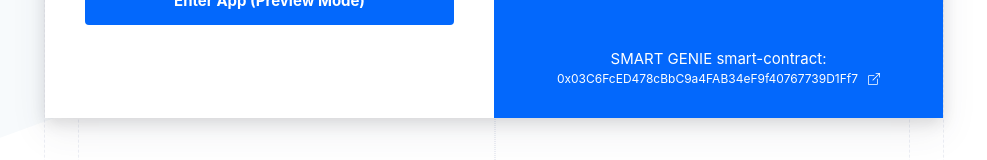
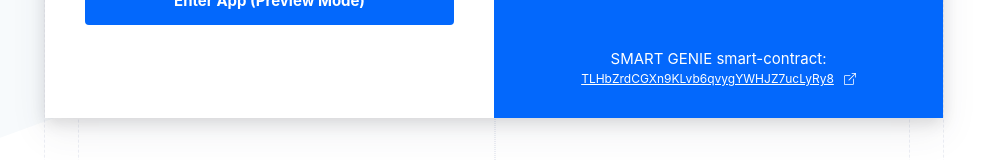
Before and after one commit to SMART-GENIE/SMART-GENIE.github.io, a React (Create React App) app: page / in a window 1280 px wide. Shown: the part 522-682 px from the top of the page, without its empty margins (146-1133 px from the left). Built offline with nearby package versions, Linux system fonts and the light colour scheme.

Commit message:
smart contract mainnet linked commit

```diff
--- a/src/App.js
+++ b/src/App.js
@@ -34,6 +34,7 @@
           to={"/"}
           render={() => (authStatus == "LOGGEDIN" ? <Console /> : <Auth />)}
         />
+
       </BrowserRouter>
   );
 };
--- a/src/Components/Login/Login.jsx
+++ b/src/Components/Login/Login.jsx
@@ -373,13 +373,14 @@
 
                     <div className="Bottom">
                       <p className="log2con">SMART GENIE smart-contract:</p>
-                      <p className="open">
-                        0x03C6FcED478cBbC9a4FAB34eF9f40767739D1Ff7
+                      <a href={`https://tronscan.org/#/contract/${Utils?.contractAddress}`} style={{color:"white"}} className="open">
+                        {Utils?.contractAddress}
+                        {/* 0x03C6FcED478cBbC9a4FAB34eF9f40767739D1Ff7 */}
                         <BsBoxArrowUpRight
                           style={{ marginLeft: 10, marginBottom: 1 }}
                           size="12px"
                         />
-                      </p>
+                      </a>
                     </div>
                   </div>
                 </div>
--- a/src/Components/Lostprofits/Table.jsx
+++ b/src/Components/Lostprofits/Table.jsx
@@ -34,7 +34,7 @@
               <tr>
                 <td className="tbval">{index + 1}</td>
                 <td className="tbval">
-                  <a href="#">{item.address}</a>
+                <a href={`https://tronscan.org/#/address/${item.address}`}>{item.address}</a>
                 </td>
                 <td className="tbval">{item.id}</td>
                 <td className="tbval">{item.coins}</td>
--- a/src/Components/Register/Register.jsx
+++ b/src/Components/Register/Register.jsx
@@ -20,6 +20,7 @@
 import Utils from "../../Utils/index";
 import { getAuth, toogleAuth } from "../Redux/Reducer/AuthReducer";
 import { toogleuserId } from "../Redux/Reducer/UserId";
+
 
 const Register = () => {
   const { height, width } = useWindowDimensions();
@@ -305,13 +306,14 @@
 
                     <div className="Bottom">
                       <p className="log2con">SMART GENIE smart-contract:</p>
-                      <p className="open">
-                        0x03C6FcED478cBbC9a4FAB34eF9f40767739D1Ff7
+                      <a href={`https://tronscan.org/#/contract/${Utils?.contractAddress}`} style={{color:"white"}} className="open">
+                        {Utils?.contractAddress}
+                        {/* 0x03C6FcED478cBbC9a4FAB34eF9f40767739D1Ff7 */}
                         <BsBoxArrowUpRight
                           style={{ marginLeft: 10, marginBottom: 1 }}
                           size="12px"
                         />
-                      </p>
+                      </a>
                     </div>
                   </div>
                 </div>
--- a/src/Components/Table/Table.jsx
+++ b/src/Components/Table/Table.jsx
@@ -33,7 +33,7 @@
               <tr>
                 <td className="tbval">{index + 1}</td>
                 <td className="tbval">
-                  <a href="#">{item.address}</a>
+                  <a href={`https://tronscan.org/#/address/${item.address}`}>{item.address}</a>
                 </td>
                 <td className="tbval">{item.id}</td>
                 <td className="tbval">{item.coins}</td>
--- a/src/Components/Uplines/Table.jsx
+++ b/src/Components/Uplines/Table.jsx
@@ -29,7 +29,7 @@
                 <td className="tbval">{index + 1}</td>
                 <td className="tbval">{item.id}</td>
                 <td className="tbval">
-                  <a href="#">{item.address}</a>
+                <a href={`https://tronscan.org/#/address/${item.address}`}>{item.address}</a>
                 </td>
                 <td className="tbval">{item.currentLevel}</td>
               </tr>
--- a/src/Components/topbar/Topbar.jsx
+++ b/src/Components/topbar/Topbar.jsx
@@ -43,8 +43,8 @@
 
         <div className="div2">
           <div className="contentDiv">
-            <span style={{ width: "calc(100% - 25px)" }} className="address">
-              Address: {walletId}
+            <span  style={{ width: "calc(100% - 25px)" }} className="address">
+              Address: <a href={`https://tronscan.org/#/address/${walletId}`} >{walletId}</a>
             </span>
             <span style={{ float: "right", position: "absolute", right: 10 }}>
               <div
--- a/src/Routes/Auth.js
+++ b/src/Routes/Auth.js
@@ -1,10 +1,23 @@
 import React, { useEffect, useState } from "react";
+import { useSelector } from "react-redux";
 import { BrowserRouter, Route, Redirect } from "react-router-dom";
 import "../App.css";
 import Login from "../Components/Login/Login";
+import { getAuth } from "../Components/Redux/Reducer/AuthReducer";
 import Register from "../Components/Register/Register";
 
 function Auth() {
+  const authStatus = useSelector(getAuth);
+
+
+  useEffect(() => {
+    if (authStatus == "LOGGEDOUT") {
+      if (window.location.pathname != "/") {
+        window.location.href = "/";
+      }
+    }
+  }, [authStatus]);
+
   return (
     <div>
       <Route component={Login} exact path="/" />
--- a/src/Routes/Console.js
+++ b/src/Routes/Console.js
@@ -24,6 +24,7 @@
 
   useEffect(() => {
     document.title = "Console";
+
 
     if (previewId) {
       return;
--- a/src/Utils/index.js
+++ b/src/Utils/index.js
@@ -1,10 +1,13 @@
-const contractAddress = "TVtd6PSWS9qfW9RBYkwinoSAVD56zAzSMK";
-// "TP3knTX2vSsPxpffb5Fe8XMgMCuqhXZdms" Version = 2
-// 'TLoV6Qr7tqDnHi641jG2hXZLQYUd4RTTAs' Version = 1
+const contractAddress = "TLHbZrdCGXn9KLvb6qvygYWHJZ7ucLyRy8"
+// "TLHbZrdCGXn9KLvb6qvygYWHJZ7ucLyRy8" Version 1 (MAIN NET)
+// "TVtd6PSWS9qfW9RBYkwinoSAVD56zAzSMK"; Version = 3 (TEST)
+// "TP3knTX2vSsPxpffb5Fe8XMgMCuqhXZdms" Version = 2(TEST)
+// 'TLoV6Qr7tqDnHi641jG2hXZLQYUd4RTTAs' Version = 1(TEST)
 
 const utils = {
     tronWeb: false,
     contract: false,
+    contractAddress:contractAddress,
 
     async setTronWeb(tronWeb) {
         this.tronWeb = tronWeb;
```
